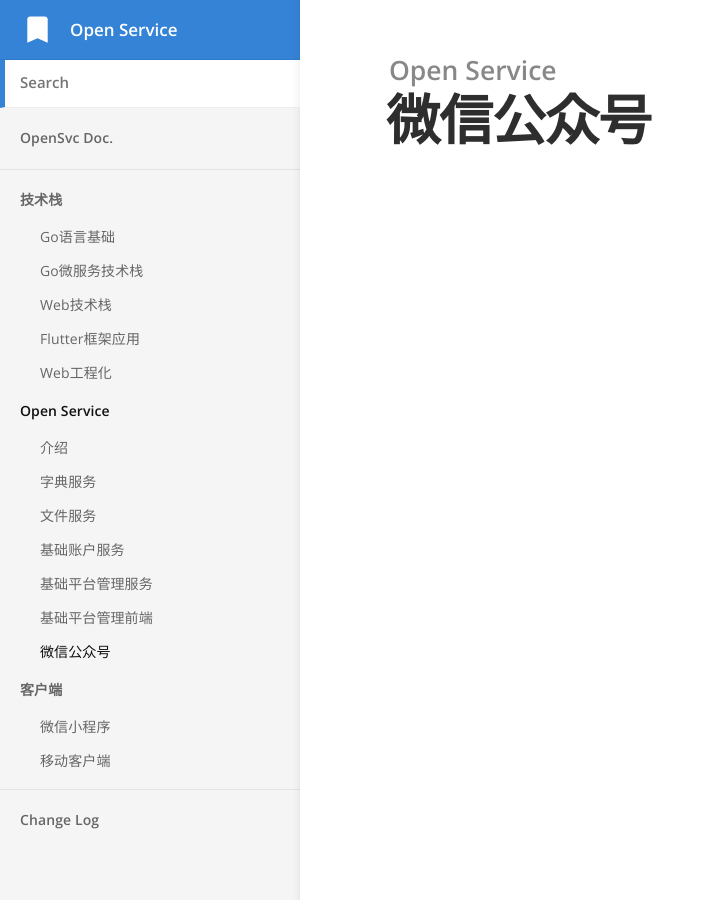
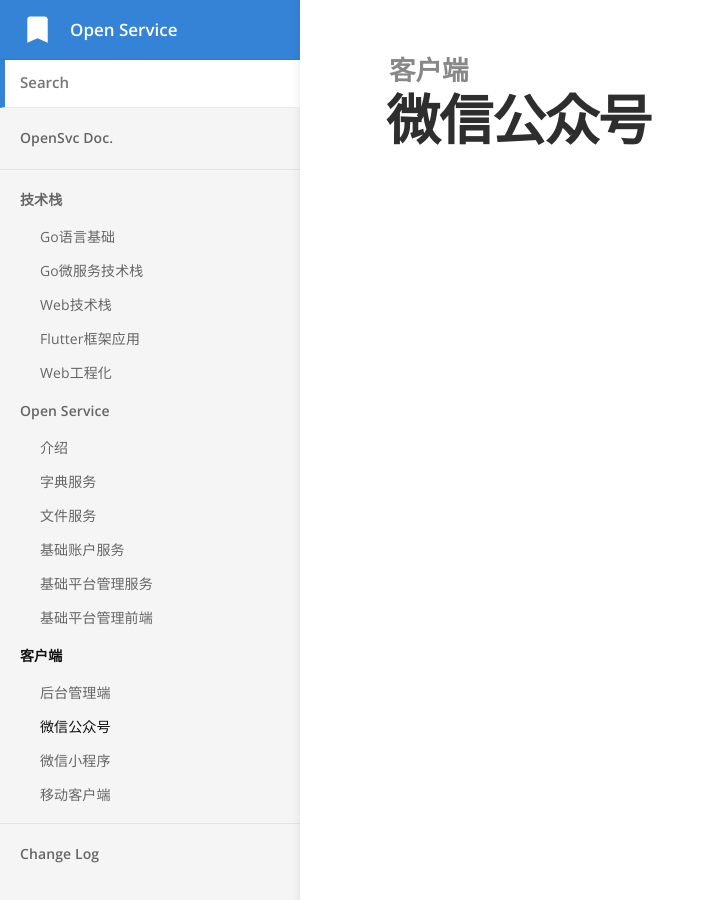
Before and after one commit to pku-hit/opensvc.github.io, a Jekyll site: the page built from _docs/03.客户端/100.微信公众号.md, in a window 1280 px wide. Shown: the whole page, without its empty margins (0-715 px from the left). Built offline with Jekyll 4.4.1, drawn with Linux system fonts in a browser that asks for light colours.

Commit message:
🐜更新目录

```diff
--- a/_docs/03.客户端/100.微信公众号.md
+++ b/_docs/03.客户端/100.微信公众号.md
@@ -1,5 +1,5 @@
 ---
 title: 微信公众号
-category: Open Service
-order: 9
+category: 客户端
+order: 1
 ---
```
Also changed, not shown: _docs/03.客户端/000.后台管理端.md (added, +5 -0 lines).
